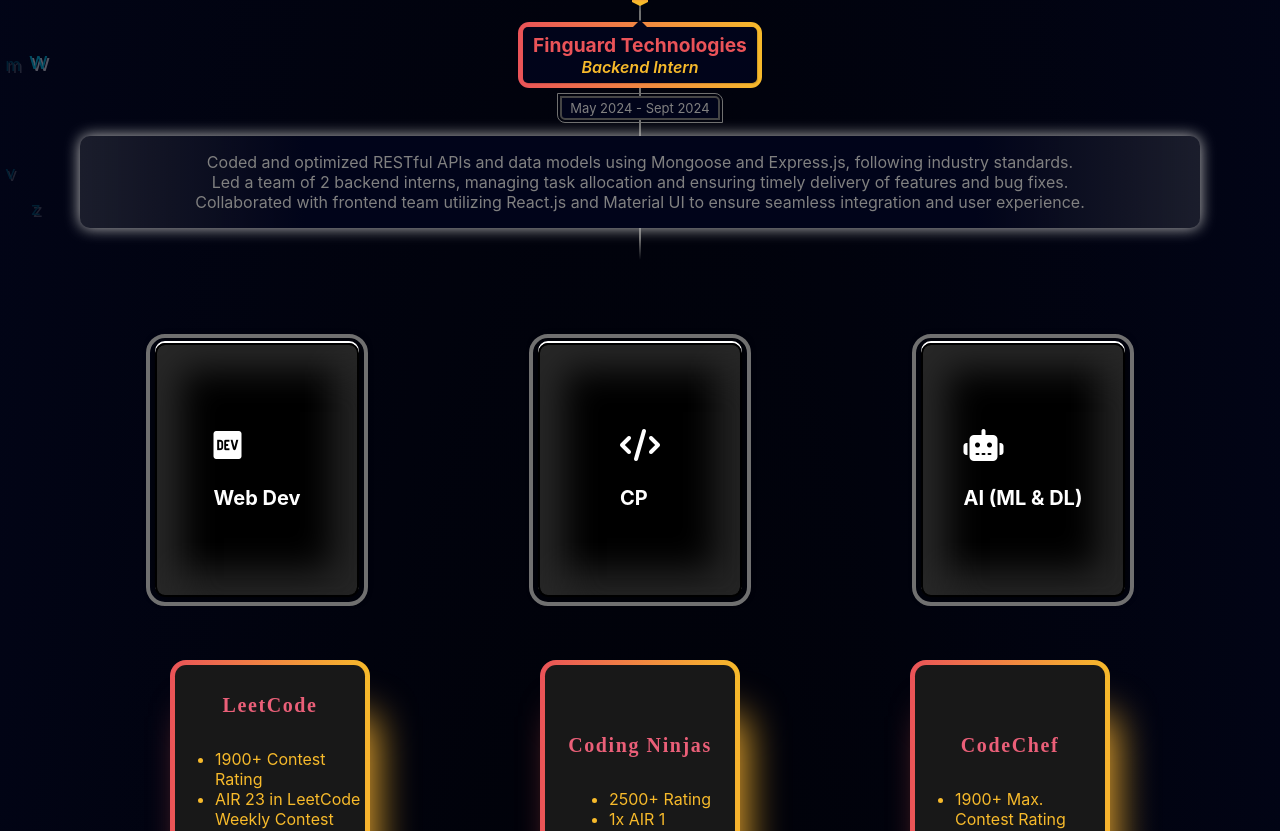
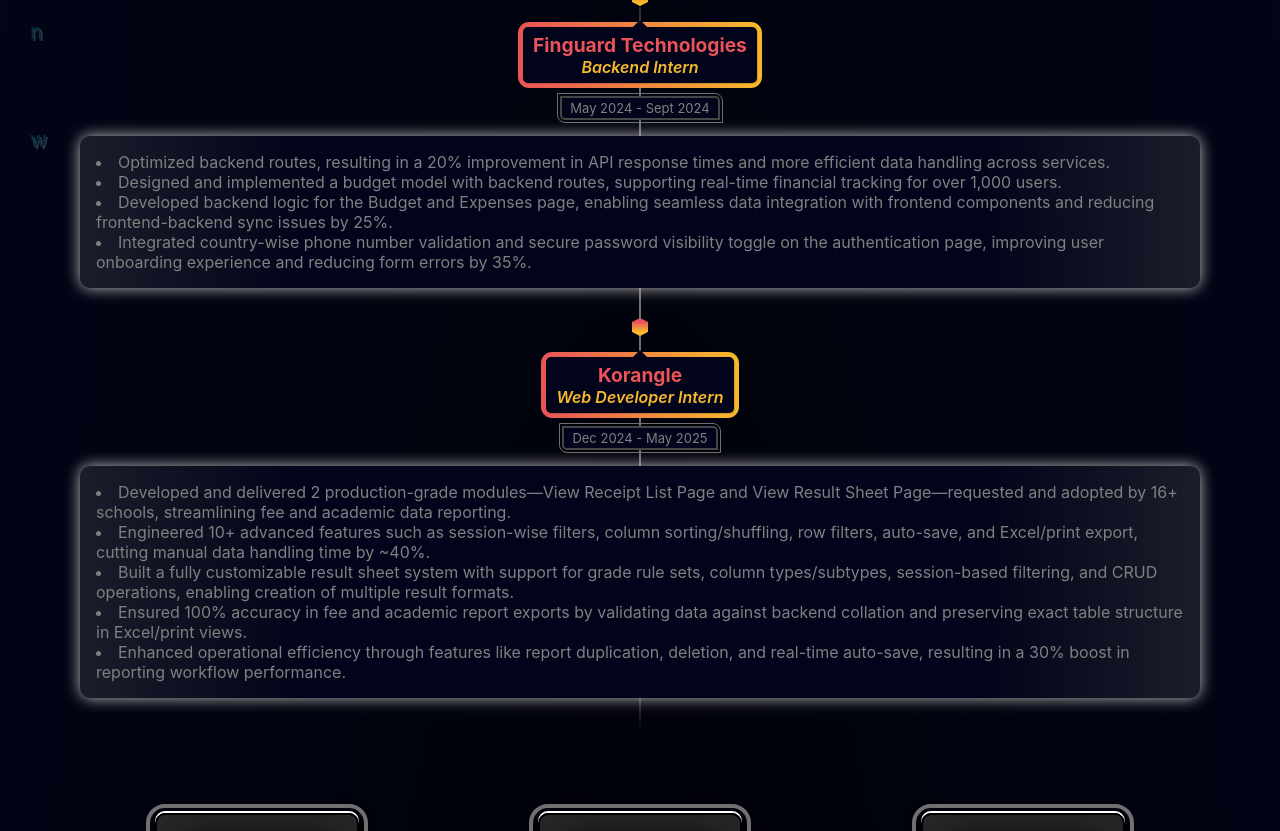
Before and after one commit to Ankit-Kumar-8700/Port_Folio, a React (Create React App) app: page / in a window 1280 px wide. Shown: the part 1329-2160 px from the top of the page. Built offline with nearby package versions, Linux system fonts and the light colour scheme.

Commit message:
Added Korangle Internship

```diff
--- a/src/components/contact/contactForm.css
+++ b/src/components/contact/contactForm.css
@@ -123,31 +123,31 @@
     content: "0 out of 5";
   }
   #star-1:checked ~ .contactFooter .contactClass::before{
-    content: "I just hate it";
+    content: "Tastes don't match";
   }
   #star-1:checked ~ .contactFooter .contactStarsNumber::before{
     content: "1 out of 5";
   }
   #star-2:checked ~ .contactFooter .contactClass::before{
-    content: "I don't like it";
+    content: "Can't say";
   }
   #star-2:checked ~ .contactFooter .contactStarsNumber::before{
     content: "2 out of 5";
   }
   #star-3:checked ~ .contactFooter .contactClass::before{
-    content: "This is okayish";
+    content: "That's pretty fine";
   }
   #star-3:checked ~ .contactFooter .contactStarsNumber::before{
     content: "3 out of 5";
   }
   #star-4:checked ~ .contactFooter .contactClass::before{
-    content: "Oh, it's pretty good";
+    content: "Can't get eyes off";
   }
   #star-4:checked ~ .contactFooter .contactStarsNumber::before{
     content: "4 out of 5";
   }
   #star-5:checked ~ .contactFooter .contactClass::before{
-    content: "I just love it";
+    content: "Damn! Too good..";
   }
   #star-5:checked ~ .contactFooter .contactStarsNumber::before{
     content: "5 out of 5";
--- a/src/components/experience/experience.css
+++ b/src/components/experience/experience.css
@@ -223,7 +223,8 @@
 
 .desc li{
   padding: 0;
-    list-style: none;
+    list-style: inside;
+    text-align: left;
 }
 
 .direction-l .desc,
--- a/src/components/experience/experience.js
+++ b/src/components/experience/experience.js
@@ -5,8 +5,32 @@
 function Experience() {
   return (
     <ul class="timeline">
-        <Role organization="Finguard Technologies"  role="Backend Intern" date="May 2024 - Sept 2024" bullets={['Coded and optimized RESTful APIs and data models using Mongoose and Express.js, following industry standards.', 'Led a team of 2 backend interns, managing task allocation and ensuring timely delivery of features and bug fixes.', 'Collaborated with frontend team utilizing React.js and Material UI to ensure seamless integration and user experience.']} link='https://drive.google.com/file/d/1OM2Ejb7F0AfD0qt-7Ej-BvUow5czKYlo/view' />
-  </ul>
+        <Role
+            organization="Finguard Technologies"
+            role="Backend Intern" date="May 2024 - Sept 2024"
+            bullets={[
+                "Optimized backend routes, resulting in a 20% improvement in API response times and more efficient data handling across services.",
+                "Designed and implemented a budget model with backend routes, supporting real-time financial tracking for over 1,000 users.",
+                "Developed backend logic for the Budget and Expenses page, enabling seamless data integration with frontend components and reducing frontend-backend sync issues by 25%.",
+                "Integrated country-wise phone number validation and secure password visibility toggle on the authentication page, improving user onboarding experience and reducing form errors by 35%."
+            ]}
+            link='https://drive.google.com/file/d/1OM2Ejb7F0AfD0qt-7Ej-BvUow5czKYlo/view'
+        />
+
+        <Role
+            organization="Korangle"
+            role="Web Developer Intern"
+            date="Dec 2024 - May 2025"
+            bullets={[
+                "Developed and delivered 2 production-grade modules—View Receipt List Page and View Result Sheet Page—requested and adopted by 16+ schools, streamlining fee and academic data reporting.",
+                "Engineered 10+ advanced features such as session-wise filters, column sorting/shuffling, row filters, auto-save, and Excel/print export, cutting manual data handling time by ~40%.",
+                "Built a fully customizable result sheet system with support for grade rule sets, column types/subtypes, session-based filtering, and CRUD operations, enabling creation of multiple result formats.",
+                "Ensured 100% accuracy in fee and academic report exports by validating data against backend collation and preserving exact table structure in Excel/print views.",
+                "Enhanced operational efficiency through features like report duplication, deletion, and real-time auto-save, resulting in a 30% boost in reporting workflow performance."
+            ]}
+            link='https://drive.google.com/file/d/1eaqXEynwsouGsf3grGDrBM0k9Oaac_ue/view'
+        />
+    </ul>
   )
 }
 
--- a/src/components/experience/role.js
+++ b/src/components/experience/role.js
@@ -16,7 +16,9 @@
       <div className="desc">
         <ul>
           {bullets.map((bullet) => {
-            return <li>{bullet}</li>;
+            return <li>
+              {bullet}
+            </li>;
           })}
         </ul>
       </div>
--- a/src/components/skills.js
+++ b/src/components/skills.js
@@ -4,6 +4,7 @@
 
 import js from '../images/skills/js.png';
 import reactjs from '../images/skills/reactjs.png';
+import angular from '../images/skills/angular.png';
 
 import mongodb from '../images/skills/mongodb.png';
 import mysql from '../images/skills/mysql.png';
@@ -22,8 +23,8 @@
 import cpp from '../images/skills/cpp.png';
 import python from '../images/skills/python.png';
 
-import tableau from '../images/skills/tableau.png';
-import powerbi from '../images/skills/powerbi.png';
+// import tableau from '../images/skills/tableau.png';
+// import powerbi from '../images/skills/powerbi.png';
 
 function Skills() {
   return (
@@ -37,6 +38,7 @@
       <ul> */}
         <Skill skill='JS' percentage='70' image={js}  />
         <Skill skill='ReactJs' percentage='70' image={reactjs}  />
+        <Skill skill='AngularJs' percentage='70' image={angular}  />
       {/* </ul>
       <ul> */}
         <Skill skill='MongoDB' percentage='70' image={mongodb}  />
@@ -55,8 +57,8 @@
         <Skill skill='OpenCV' percentage='70' image={opencv} />
       {/* </ul>
       <ul> */}
-        <Skill skill='Tableau' percentage='50' image={tableau} />
-        <Skill skill='PowerBI' percentage='60' image={powerbi} />
+        {/* <Skill skill='Tableau' percentage='50' image={tableau} />
+        <Skill skill='PowerBI' percentage='60' image={powerbi} /> */}
       </ul>
     </div>
     </div>
```
Also changed, not shown: src/images/skills/angular.png (added), 1 other file (tests, documents, lock files or other folders).
